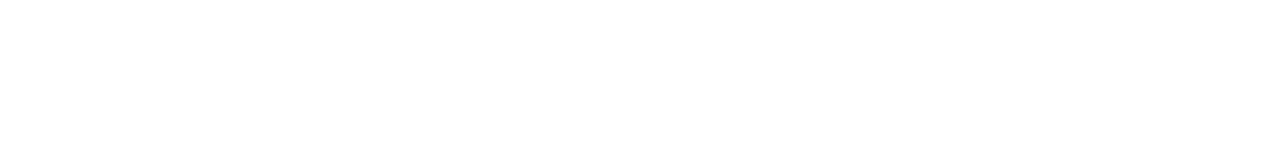
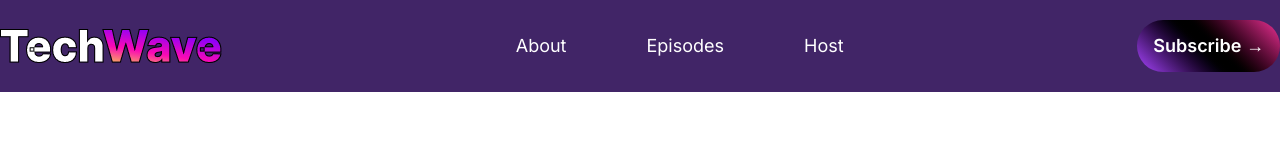
Before and after one commit to rashidcox/P-HERO-WD-A02, a plain HTML site: page index.html in a window 1280 px wide. Drawn offline with nearby package versions, Linux system fonts and the light colour scheme.

Commit message:
add header

```diff
--- a/index.html
+++ b/index.html
@@ -1,13 +1,60 @@
 <!DOCTYPE html>
 <html lang="en">
+
 <head>
     <meta charset="UTF-8">
     <meta name="viewport" content="width=device-width, initial-scale=1.0">
     <title>Tech Wave</title>
+    <script src="https://cdn.jsdelivr.net/npm/@tailwindcss/browser@4"></script>
+    <style type="text/tailwindcss">
+        @theme {
+        /* font */
+        --font-family: 'Inter';
+        /* colors */
+        --color-c_one: #412567;
+        --color-c_two: #FFFFFF;
+        --color-c_three: #00FF88;
+        --color-c_four: #1A0B2E;
+        --color-c_five: #00FF88;
+        --color-c_six: #230E3D;
+        /* button */
+      }
+    </style>
+    <style>
+        @import url('https://fonts.googleapis.com/css2?family=Inter:ital,opsz,wght@0,14..32,100..900;1,14..32,100..900&display=swap');
+
+
+        .inter {
+            font-family: "Inter", sans-serif;
+            font-optical-sizing: auto;
+            font-style: normal;
+        }
+
+        .btn {
+            background: linear-gradient(213deg, rgba(145, 0, 248, 1) 0%, rgba(251, 9, 180, 1) 50%, rgba(237, 221, 83, 1) 100%);
+        }
+    </style>
+
 </head>
-<body>
+
+<body class="inter">
     <header>
-
+        <div class="bg-c_one  h-[92px]">
+            <nav class="max-w-[1600px] mx-auto flex justify-between items-center h-full">
+                <div class="logo"><a href="#"><img src="assets/TechWave.png" alt=""></a></div>
+                <ul class="flex gap-20 text-c_two text-lg">
+                    <li><a href="#">About</a></li>
+                    <li><a href="#">Episodes</a></li>
+                    <li><a href="#">Host</a></li>
+                </ul>
+                <div>
+                    <button
+                        class="text-lg font-semibold text-c_two py-3 px-4 rounded-[50px] bg-linear-45 from-purple-500 to-pink-500 via-black ">Subscribe
+                        &#8594</button>
+                </div>
+            </nav>
+        </div>
     </header>
 </body>
+
 </html>
--- /dev/null
+++ b/style.css
@@ -0,0 +1 @@
+@import "tailwindcss";
```
Also changed, not shown: assets/TechWave.png (added).
